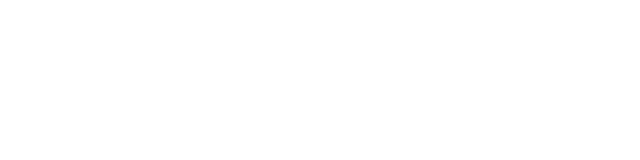
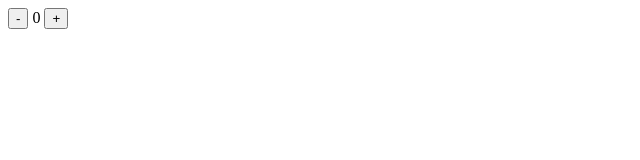
Before and after one commit to hayhyang/vue2-tutorial, a Vue app: page / in a window 1280 px wide. Shown: the top 160 px of the page, without its empty margins (0-640 px from the left). Built offline with nearby package versions, Linux system fonts and the light colour scheme.

Commit message:
feat: [Overview] Counter app

```diff
--- a/src/App.vue
+++ b/src/App.vue
@@ -1,12 +1,25 @@
 <template>
   <div id="app">
+    <button v-on:click="decrement">-</button>
+    {{ count }}
+    <button v-on:click="increment">+</button>
   </div>
 </template>
 
 <script>
-export default {
-  name: 'App',
-  components: {
+import Vue from 'vue'
+import Component from "vue-class-component";
+
+@Component
+export default class App extends Vue {
+  count = 0
+
+  increment() {
+    this.count++
+  }
+
+  decrement() {
+    this.count--
   }
 }
 </script>
```
